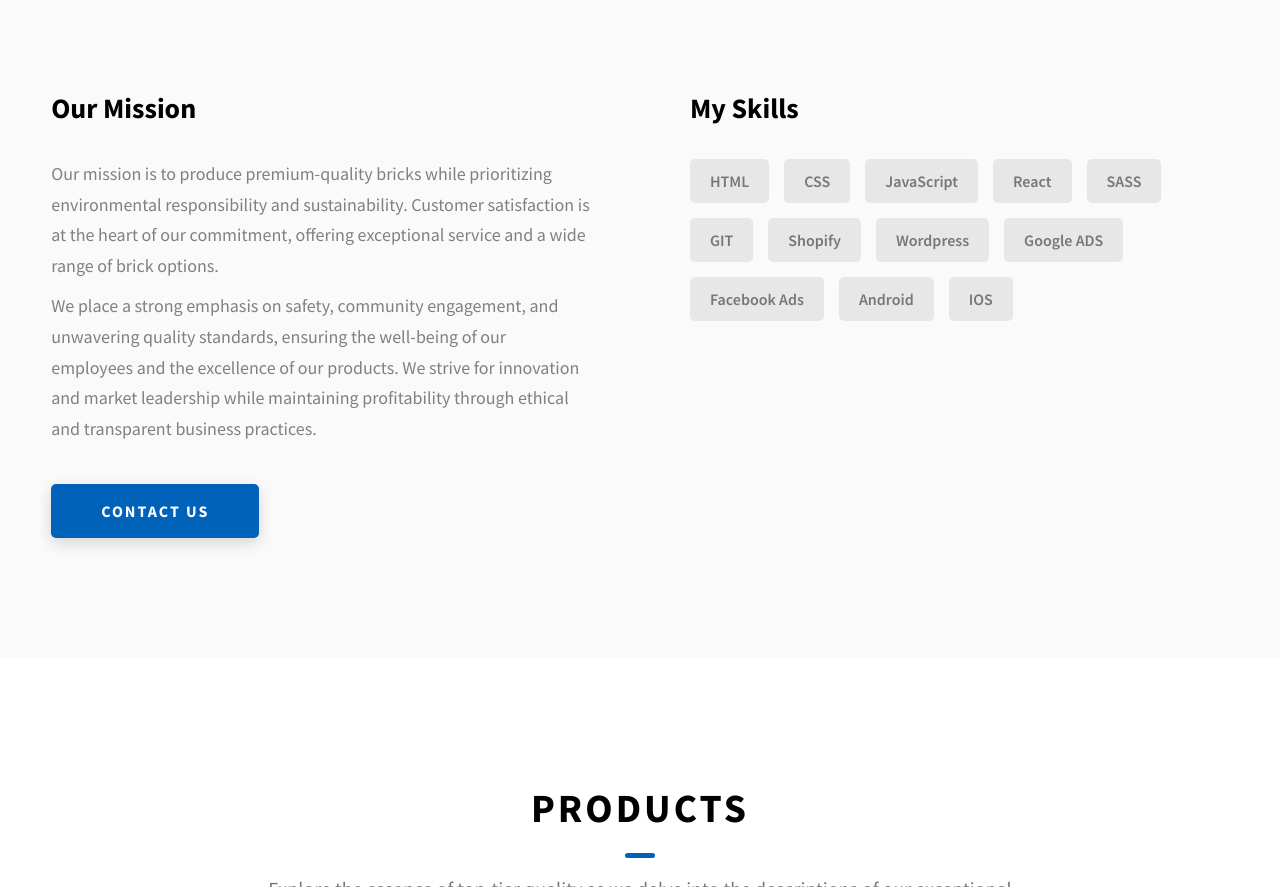
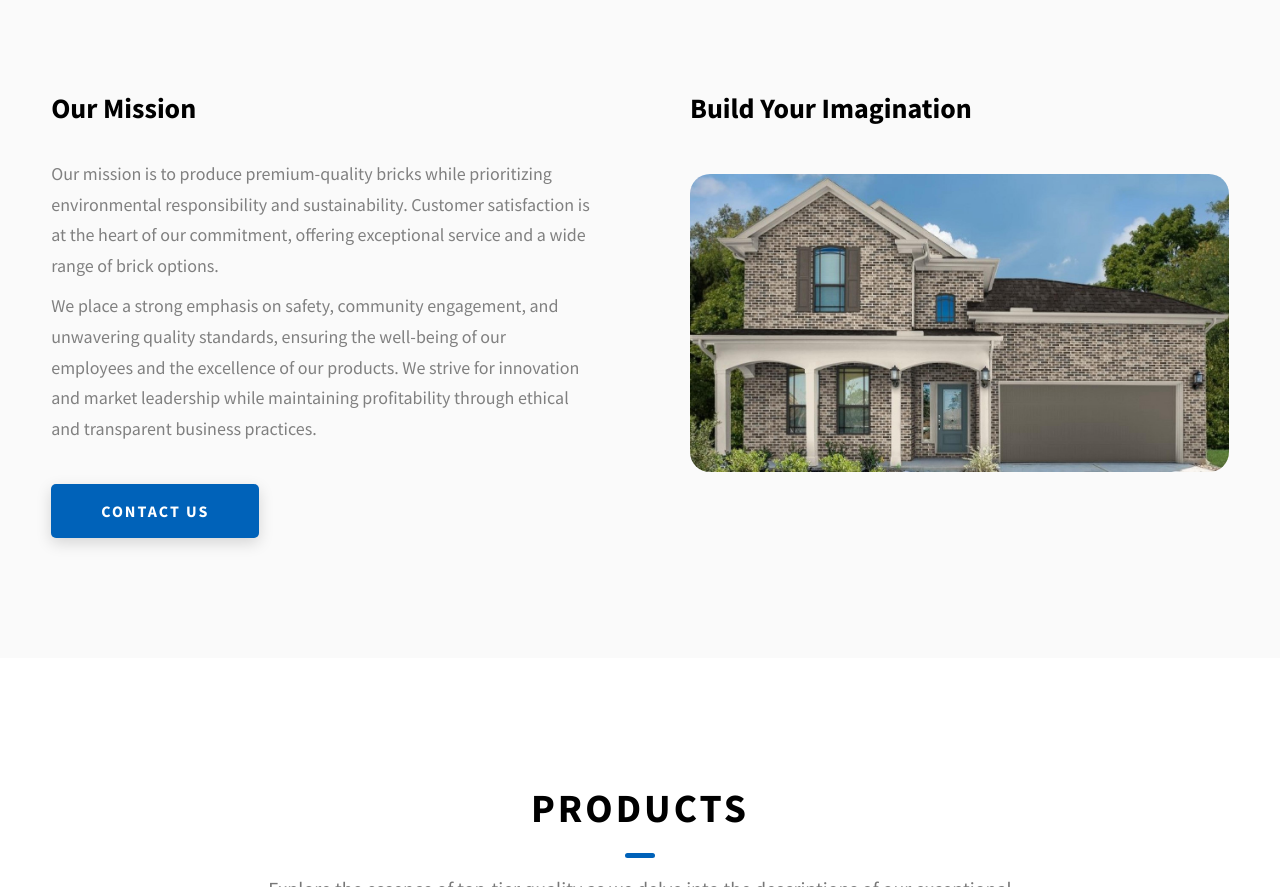
Before and after one commit to sapkalrohit0909/bricks_business, a website: page public/index.html in a window 1280 px wide. Shown: the part 1242-2129 px from the top of the page. Drawn offline with nearby package versions, Linux system fonts and the light colour scheme.

Commit message:
added house photo

```diff
--- a/public/index.html
+++ b/public/index.html
@@ -183,20 +183,15 @@
             >
           </div>
           <div class="about__content-skills">
-            <h3 class="about__content-title">My Skills</h3>
-            <div class="skills">
-              <div class="skills__skill">HTML</div>
-              <div class="skills__skill">CSS</div>
-              <div class="skills__skill">JavaScript</div>
-              <div class="skills__skill">React</div>
-              <div class="skills__skill">SASS</div>
-              <div class="skills__skill">GIT</div>
-              <div class="skills__skill">Shopify</div>
-              <div class="skills__skill">Wordpress</div>
-              <div class="skills__skill">Google ADS</div>
-              <div class="skills__skill">Facebook Ads</div>
-              <div class="skills__skill">Android</div>
-              <div class="skills__skill">IOS</div>
+            <h3 class="about__content-title">Build Your Imagination</h3>
+            <br />
+            <div class="projects__row-img-cont">
+              <img
+                src="./assets/jpeg/house.jpeg"
+                alt="Software Screenshot"
+                class="projects__row-img"
+                loading="lazy"
+              />
             </div>
           </div>
         </div>
```
Also changed, not shown: public/assets/jpeg/house.jpeg (added).
